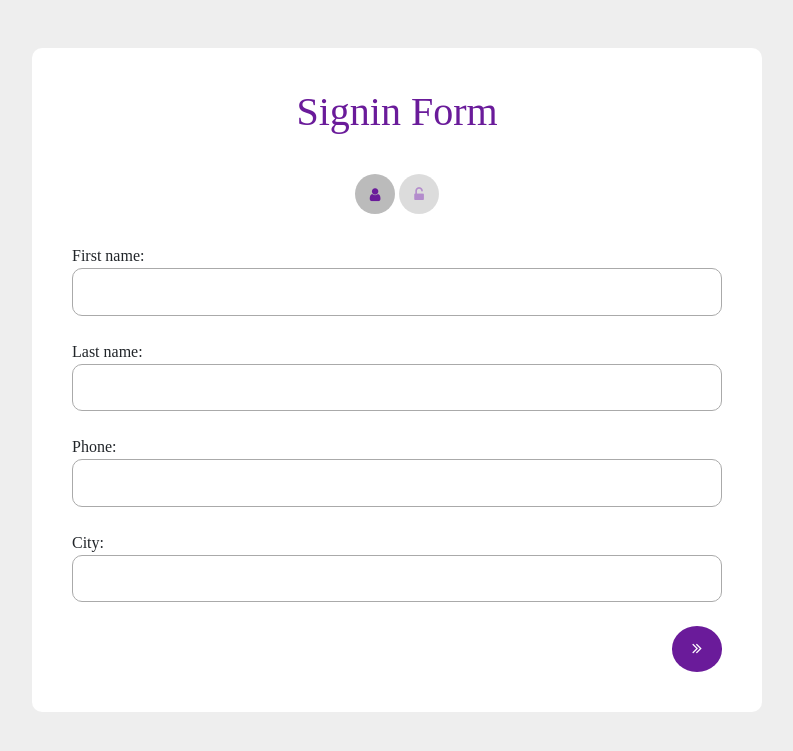
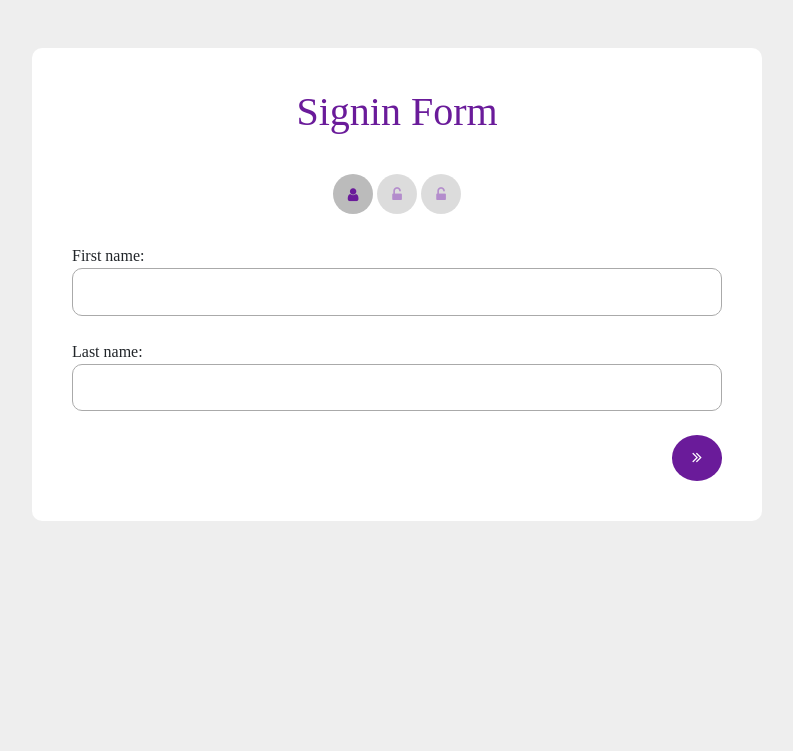
Before and after one commit to DegtyarevEvgeniy/BeFreela, a Django app: page /signin/ in a window 1280 px wide. Shown: the top 751 px of the page, without its empty margins (243-1036 px from the left). Run offline with Django 4.2, Linux system fonts and the light colour scheme; some libraries are stand-ins or nearby versions.

Commit message:
minor fixes

```diff
--- a/bizopt/BO/templates/signin.html
+++ b/bizopt/BO/templates/signin.html
@@ -138,41 +138,42 @@
 								<i class="fa fa-unlock-alt"></i>
 							</span>
                         </a>
+                        <a onclick="surTab(2)">
+                            <span class="step">
+								<i class="fa fa-unlock-alt"></i>
+							</span>
+                        </a>
                     </div>
                     <div class="tab">
-						{{ form.first_name.label }}:
-						{{ form.first_name }}
+                        {{ form.first_name.label }}: {{ form.first_name }}
 
                         <br>
-						<br>
-						{{ form.last_name.label }}:
-						{{ form.last_name }}
-						<br>
-						<br>
-						{{ form.phone.label }}:
-						{{ form.phone }}
-						<br>
-						<br>
-						{{ form.city.label }}:
-						{{ form.city }}
+                        <br> {{ form.last_name.label }}: {{ form.last_name }}
                         <br>
                         <br>
                     </div>
+
                     <div class="tab">
-						{{ form.username.label }}:
-						{{ form.username }}
+                        {{ form.username.label }}: {{ form.username }}
+                        <br>
+                        <br> {{ form.password1.label }}: {{ form.password1 }}
+                        <br>
+                        <br> {{ form.password2.label}}: {{ form.password2}}
                         <br>
                         <br>
-						{{ form.password1.label }}:
-						{{ form.password1 }}
+
+                    </div>
+
+                    <div class="tab">
+                        {{form.phone.label}} {{form.phone}}
+                        <br>
+                        <br> {{ form.email.label}} {{ form.email}}
+                        <br>
+                        <br> {{ form.city.label}} {{ form.city}}
                         <br>
                         <br>
-						{{ form.password2.label}}:
-						{{ form.password2}}
-						<br>
-						<br>
-						{{ form.email.label}}:
-						{{ form.email}}					</div>
+                    </div>
+
                     {% csrf_token %}
                     <div style="overflow:auto;" id="next-previous">
                         <div style="float:right;">
@@ -191,53 +192,11 @@
 </body>
 <script type='text/javascript' src='https://stackpath.bootstrapcdn.com/bootstrap/4.4.1/js/bootstrap.bundle.min.js'></script>
 <script type='text/Javascript'>
-let currentTab = 0;
-document.addEventListener("DOMContentLoaded", function (event) {
-	showTab(currentTab);
-});
-
-function showTab(n) {
-	let x = document.getElementsByClassName("tab");
-	x[n].style.display = "block";
-	if (n === 0) {
-		document.getElementById("prevBtn").style.display = "none";
-	} else {
-		document.getElementById("prevBtn").style.display = "inline";
-	}
-	if (n === (x.length - 1)) {
-		document.getElementById("nextBtn").innerHTML = '<i class="fa fa-angle-double-right"></i>';
-	} else {
-		document.getElementById("nextBtn").innerHTML = '<i class="fa fa-angle-double-right"></i>';
-	}
-	fixStepIndicator(n)
-}
-
-function nextPrev(n) {
-	let x = document.getElementsByClassName("tab");
-
-	x[currentTab].style.display = "none";
-	currentTab = currentTab + n;
-	if (currentTab === x.length) {
-		document.getElementById('nextBtn').type = "submit"
-	}
-	showTab(currentTab);
-}
-
-function surTab(n) {
-	let x = document.getElementsByClassName("tab");
-
-	x[currentTab].style.display = "none";
-	currentTab = n;
-	showTab(currentTab);
-}
-
-function fixStepIndicator(n) {
-	let i, x = document.getElementsByClassName("step");
-	for (i = 0; i < x.length; i++) {
-		x[i].className = x[i].className.replace(" active", "");
-	}
-	x[n].className += " active";
-}
-</script>
+    let currentTab = 0; document.addEventListener("DOMContentLoaded", function (event) { showTab(currentTab); }); function showTab(n) { let x = document.getElementsByClassName("tab"); x[n].style.display = "block"; if (n === 0) { document.getElementById("prevBtn").style.display
+    = "none"; } else { document.getElementById("prevBtn").style.display = "inline"; } if (n === (x.length - 1)) { document.getElementById("nextBtn").innerHTML = '<i class="fa fa-angle-double-right"></i>'; } else { document.getElementById("nextBtn").innerHTML
+    = '<i class="fa fa-angle-double-right"></i>'; } fixStepIndicator(n) } function nextPrev(n) { let x = document.getElementsByClassName("tab"); x[currentTab].style.display = "none"; currentTab = currentTab + n; if (currentTab === x.length) { document.getElementById('nextBtn').type
+    = "submit" } showTab(currentTab); } function surTab(n) { let x = document.getElementsByClassName("tab"); x[currentTab].style.display = "none"; currentTab = n; showTab(currentTab); } function fixStepIndicator(n) { let i, x = document.getElementsByClassName("step");
+    for (i = 0; i
+    < x.length; i++) { x[i].className=x [i].className.replace( " active", ""); } x[n].className +=" active" ; } </script>
 
 </html>
```
Lines whose indentation alone changed are shown as unchanged.
